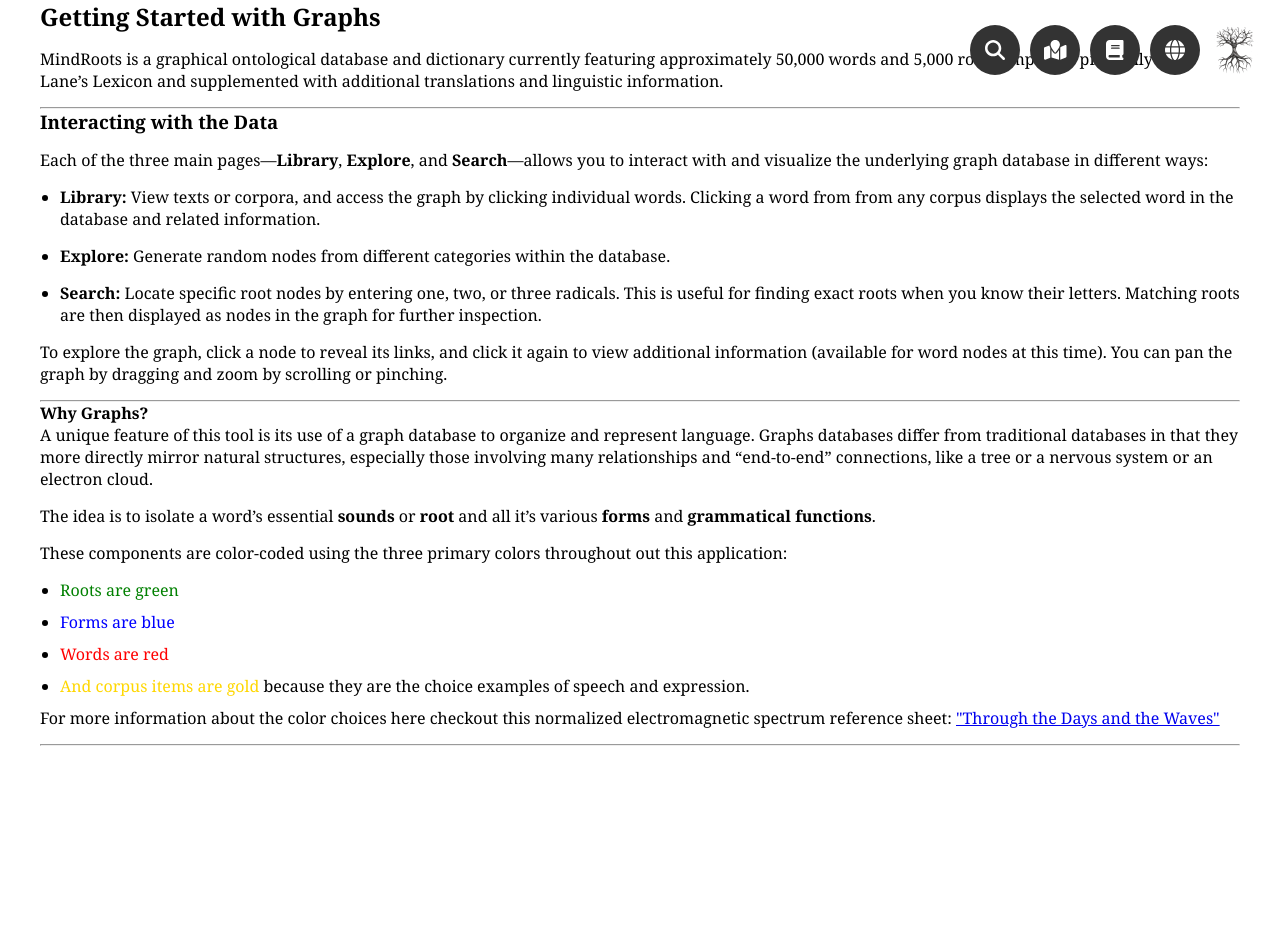
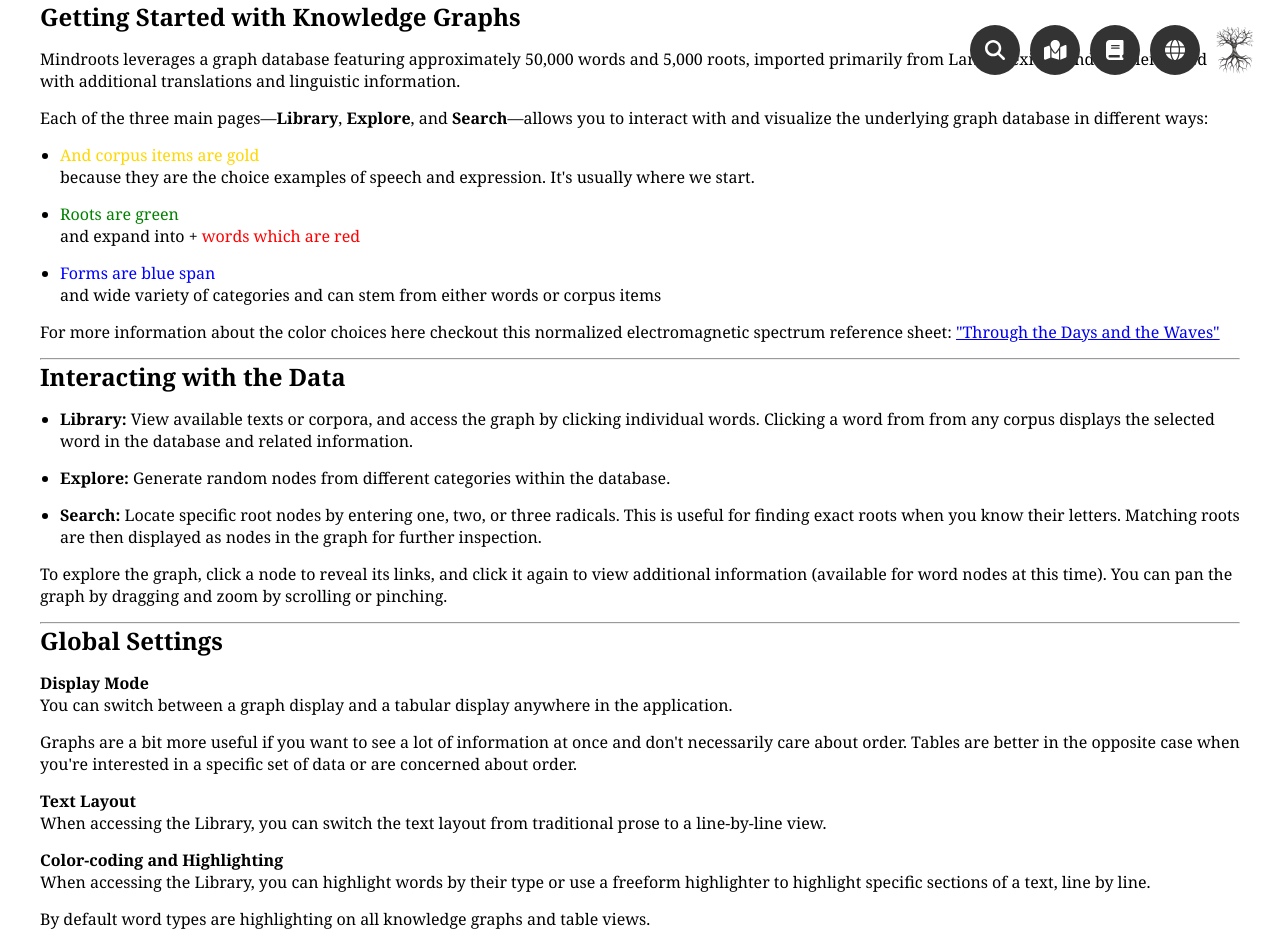
Before and after one commit to codectified/mindroots, a React (Create React App) app: page /getting-started in a window 1280 px wide. Shown: the top 947 px of the page. Before the commit the page ends 800 px from the top, so only its background shows below. Built offline with nearby package versions, Linux system fonts and the light colour scheme; no server answers.

Commit message:
guide and main menu updates

```diff
--- a/public/mindroots/getting-started.md
+++ b/public/mindroots/getting-started.md
@@ -1,14 +1,22 @@
-## Getting Started with Graphs
+## Getting Started with Knowledge Graphs
 
-MindRoots is a graphical ontological database and dictionary currently featuring approximately 50,000 words and 5,000 roots, imported primarily from Lane’s Lexicon and supplemented with additional translations and linguistic information.
+Mindroots leverages a graph database featuring approximately 50,000 words and 5,000 roots, imported primarily from Lane’s Lexicon and supplemented with additional translations and linguistic information.
+
+Each of the three main pages—**Library**, **Explore**, and **Search**—allows you to interact with and visualize the underlying graph database in different ways:
+
++ <span style="color:gold;">And corpus items are gold</span> because they are the choice examples of speech and expression. It's usually where we start.
+
++ <span style="color:green;">Roots are green</span> and expand into + <span style="color:red;">words which are red</span>
+
++ <span style="color:blue;">Forms are blue span</span>  and wide variety of categories and can stem from either words or corpus items
+
+For more information about the color choices here checkout this normalized electromagnetic spectrum reference sheet:  ["Through the Days and the Waves"](/elements)
 
 ---
 
-### Interacting with the Data
+## Interacting with the Data
 
-Each of the three main pages—**Library**, **Explore**, and **Search**—allows you to interact with and visualize the underlying graph database in different ways:
-
-- **Library:** View texts or corpora, and access the graph by clicking individual words. Clicking a word from from any corpus displays the selected word in the database and related information.
+- **Library:** View available texts or corpora, and access the graph by clicking individual words. Clicking a word from from any corpus displays the selected word in the database and related information.
 
 - **Explore:** Generate random nodes from different categories within the database.
 
@@ -19,21 +27,28 @@ To explore the graph, click a node to reveal its links, and click it again to vi
 
 ---
 
-#### Why Graphs?
+## Global Settings
 
-A unique feature of this tool is its use of a graph database to organize and represent language.  Graphs databases differ from traditional databases in that they more directly mirror natural structures, especially those involving many relationships and “end-to-end” connections, like a tree or a nervous system or an electron cloud.
+#### Display Mode
 
-The idea is to isolate a word’s essential **sounds** or **root** and all it’s various **forms** and **grammatical functions**.
+You can switch between a graph display and a tabular display anywhere in the application.
 
-These components are color-coded using the three primary colors throughout out this application:
+Graphs are a bit more useful if you want to see a lot of information at once and don't necessarily care about order.  Tables are better in the opposite case when you're interested in a specific set of data or are concerned about order.
 
-+ <span style="color:green;">Roots are green</span>
-+ <span style="color:blue;">Forms are blue</span>
-+ <span style="color:red;">Words are red</span>
-+ <span style="color:gold;">And corpus items are gold</span> because they are the choice examples of speech and expression.
+#### Text Layout
 
-For more information about the color choices here checkout this normalized electromagnetic spectrum reference sheet:  ["Through the Days and the Waves"](/elements)
+When accessing the Library, you can switch the text layout from traditional prose to a line-by-line view.
 
+#### Color-coding and Highlighting
 
+When accessing the Library, you can highlight words by their type or use a freeform highlighter to highlight specific sections of a text, line by line.
 
----
+By default word types are highlighting on all knowledge graphs and table views.
+
+#### Context and Filter Control
+
+You can also control data views by restricting the context to a specific text or by filtering for different node types.
+
+#### Form Node Expansion Limit
+
+Because form nodes have the largest number of links the limit slider allows you to control the view based on your display size.
--- a/src/components/navigation/MainMenu.js
+++ b/src/components/navigation/MainMenu.js
@@ -31,15 +31,15 @@ const MainMenu = () => {
 
       {/* Statistics Section */}
       <div className="statistics-section">
-        <h4>Neo4j Database Statistics</h4>
+        <h4>Graph Database Statistics</h4>
         <ul className="statistics-list">
+        <li>Total Relationships: 335,693</li>
           <li>Total Nodes: 131,564</li>
-          <li>Total Relationships: 335,693</li>
+          <li>Corpus Item Nodes: 78,568</li>
+          <li>Word Nodes: 47,922</li>
+          <li>Root Nodes: 5,049</li>
+          <li>Form Nodes: 19</li>
           <li>Corpus Nodes: 3</li>
-          <li>Corpus Item Nodes: 78,568</li>
-          <li>Form Nodes: 19</li>
-          <li>Root Nodes: 5,049</li>
-          <li>Word Nodes: 47,922</li>
         </ul>
 
       <ul className="articles-list">
```
Also changed, not shown: public/mindroots/about.md (+4 -35 lines).
